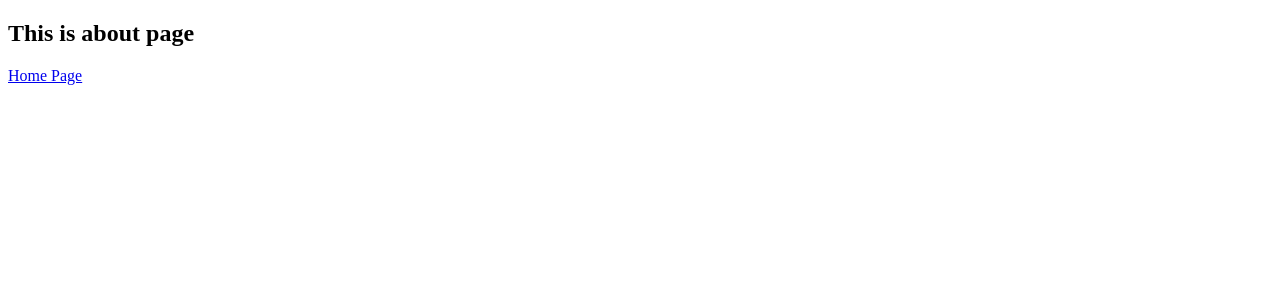
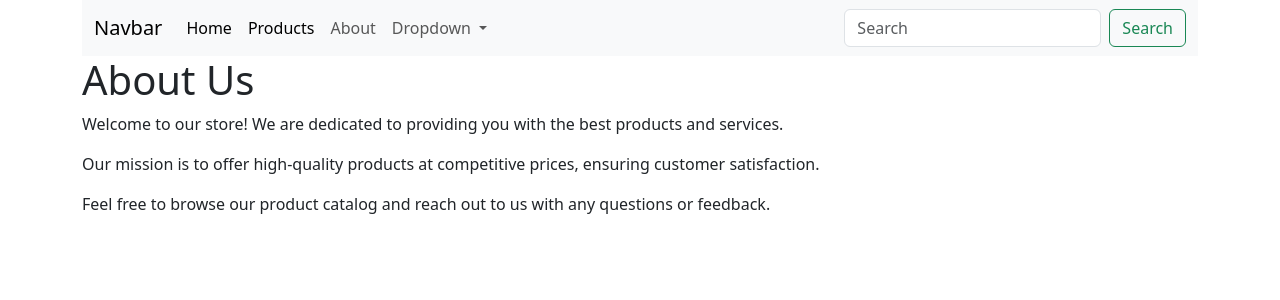
Before and after one commit to tumana777/BPWF4-20-OT, a Django app: page /about/ in a window 1280 px wide. Shown: the top 300 px of the page. Run offline with Django 5.2, Linux system fonts and the light colour scheme.

Commit message:
add product add, update, delete logic

```diff
--- a/Django Project/store/templates/about.html
+++ b/Django Project/store/templates/about.html
@@ -1,14 +1,10 @@
-<!doctype html>
-<html lang="en">
-<head>
-    <meta charset="UTF-8">
-    <meta name="viewport"
-          content="width=device-width, user-scalable=no, initial-scale=1.0, maximum-scale=1.0, minimum-scale=1.0">
-    <meta http-equiv="X-UA-Compatible" content="ie=edge">
-    <title>About Page</title>
-</head>
-<body>
-    <h2>This is about page</h2>
-    <a href="{% url 'store:index' %}">Home Page</a>
-</body>
-</html>
+{% extends 'base.html' %}
+
+{% block title %}About Page{% endblock %}
+
+{% block content %}
+    <h1>About Us</h1>
+    <p>Welcome to our store! We are dedicated to providing you with the best products and services.</p>
+    <p>Our mission is to offer high-quality products at competitive prices, ensuring customer satisfaction.</p>
+    <p>Feel free to browse our product catalog and reach out to us with any questions or feedback.</p>
+{% endblock %}
--- a/Django Project/store/urls.py
+++ b/Django Project/store/urls.py
@@ -1,5 +1,8 @@
 from django.urls import path
-from store.views import index, about, products_json, product_list, product_detail
+from store.views import (
+    index, about, products_json, product_list, product_detail,
+    add_product, update_product, delete_product
+)
 
 app_name = 'store'
 
@@ -9,4 +12,7 @@ urlpatterns = [
     path('products.json', products_json, name='products_json'),
     path('products/', product_list, name='product_list'),
     path('products/<int:product_pk>/', product_detail, name='product_detail'),
+    path('add-product/', add_product, name='add_product'),
+    path('update-product/<int:product_pk>/', update_product, name='update_product'),
+    path('delete-product/<int:product_pk>/', delete_product, name='delete_product'),
 ]
--- a/Django Project/store/views.py
+++ b/Django Project/store/views.py
@@ -1,7 +1,8 @@
-from django.shortcuts import render, HttpResponse, get_object_or_404
+from django.shortcuts import render, HttpResponse, get_object_or_404, redirect
 from django.http import JsonResponse
 
 from store.models import Product
+from store.forms import ProductForm, ProductUpdateForm
 
 
 # def index(request):
@@ -15,16 +16,56 @@ def products_json(request):
     return JsonResponse(list(products.values()), safe=False)
 
 def index(request):
+    # print(request.user)
+    # print(request.method)
     return render(request, 'index.html')
 
 def about(request):
     return render(request, 'about.html')
 
 def product_list(request):
-    all_products = Product.objects.filter(is_available=True)
+    all_products = Product.objects.filter(is_available=True).order_by('-created_at')
     return render(request, 'product_list.html', context={'products': all_products})
 
 def product_detail(request, product_pk):
     product = get_object_or_404(Product, pk=product_pk, is_available=True)
 
     return render(request, 'product_detail.html', context={'product': product})
+
+def add_product(request):
+    if request.method == 'POST':
+        form = ProductForm(request.POST)
+
+        # print(request.POST)
+
+        if form.is_valid():
+            form.save()
+
+            return redirect('store:product_list')
+    else:
+        form = ProductForm()
+
+    return render(request, 'add_product.html', context={'form': form})
+
+def update_product(request, product_pk):
+    product = get_object_or_404(Product, pk=product_pk)
+
+    if request.method == 'POST':
+        form = ProductUpdateForm(request.POST, instance=product)
+
+        if form.is_valid():
+            form.save()
+
+            return redirect('store:product_detail', product_pk=product.pk)
+    else:
+        form = ProductUpdateForm(instance=product)
+
+    return render(request, 'update_product.html', context={'form': form, 'product': product})
+
+def delete_product(request, product_pk):
+    product = get_object_or_404(Product, pk=product_pk)
+
+    if request.method == 'POST':
+        product.delete()
+
+    return redirect('store:product_list')
--- /dev/null
+++ b/Django Project/templates/base.html
@@ -0,0 +1,20 @@
+<!doctype html>
+<html lang="en">
+<head>
+    <meta charset="UTF-8">
+    <meta name="viewport"
+          content="width=device-width, user-scalable=no, initial-scale=1.0, maximum-scale=1.0, minimum-scale=1.0">
+    <meta http-equiv="X-UA-Compatible" content="ie=edge">
+    <link href="https://cdn.jsdelivr.net/npm/bootstrap@5.3.8/dist/css/bootstrap.min.css" rel="stylesheet" integrity="sha384-sRIl4kxILFvY47J16cr9ZwB07vP4J8+LH7qKQnuqkuIAvNWLzeN8tE5YBujZqJLB" crossorigin="anonymous">
+    <title>{% block title %} {% endblock %}</title>
+</head>
+<body>
+<div class="container">
+    {% include 'partials/navbar.html' %}
+    {% block content %}
+
+    {% endblock %}
+</div>
+<script src="https://cdn.jsdelivr.net/npm/bootstrap@5.3.8/dist/js/bootstrap.bundle.min.js" integrity="sha384-FKyoEForCGlyvwx9Hj09JcYn3nv7wiPVlz7YYwJrWVcXK/BmnVDxM+D2scQbITxI" crossorigin="anonymous"></script>
+</body>
+</html>
--- /dev/null
+++ b/Django Project/templates/partials/navbar.html
@@ -0,0 +1,36 @@
+<nav class="navbar navbar-expand-lg bg-body-tertiary">
+  <div class="container-fluid">
+    <a class="navbar-brand" href="#">Navbar</a>
+    <button class="navbar-toggler" type="button" data-bs-toggle="collapse" data-bs-target="#navbarSupportedContent" aria-controls="navbarSupportedContent" aria-expanded="false" aria-label="Toggle navigation">
+      <span class="navbar-toggler-icon"></span>
+    </button>
+    <div class="collapse navbar-collapse" id="navbarSupportedContent">
+      <ul class="navbar-nav me-auto mb-2 mb-lg-0">
+        <li class="nav-item">
+          <a class="nav-link active" aria-current="page" href="{% url 'store:index' %}">Home</a>
+        </li>
+          <li class="nav-item">
+          <a class="nav-link active" aria-current="page" href="{% url 'store:product_list' %}">Products</a>
+        </li>
+        <li class="nav-item">
+          <a class="nav-link" href="{% url 'store:about' %}">About</a>
+        </li>
+        <li class="nav-item dropdown">
+          <a class="nav-link dropdown-toggle" href="#" role="button" data-bs-toggle="dropdown" aria-expanded="false">
+            Dropdown
+          </a>
+          <ul class="dropdown-menu">
+            <li><a class="dropdown-item" href="#">Action</a></li>
+            <li><a class="dropdown-item" href="#">Another action</a></li>
+            <li><hr class="dropdown-divider"></li>
+            <li><a class="dropdown-item" href="#">Something else here</a></li>
+          </ul>
+        </li>
+      </ul>
+      <form class="d-flex" role="search">
+        <input class="form-control me-2" type="search" placeholder="Search" aria-label="Search"/>
+        <button class="btn btn-outline-success" type="submit">Search</button>
+      </form>
+    </div>
+  </div>
+</nav>
```
Also changed, not shown: Django Project/root/settings.py (+13 -1 lines), Django Project/store/forms.py (added, +21 -0 lines), Django Project/store/templates/add_product.html (added, +12 -0 lines), Django Project/store/templates/index.html (+7 -16 lines), Django Project/store/templates/product_detail.html (+11 -13 lines), Django Project/store/templates/product_list.html (+7 -12 lines), Django Project/store/templates/update_product.html (added, +12 -0 lines).
